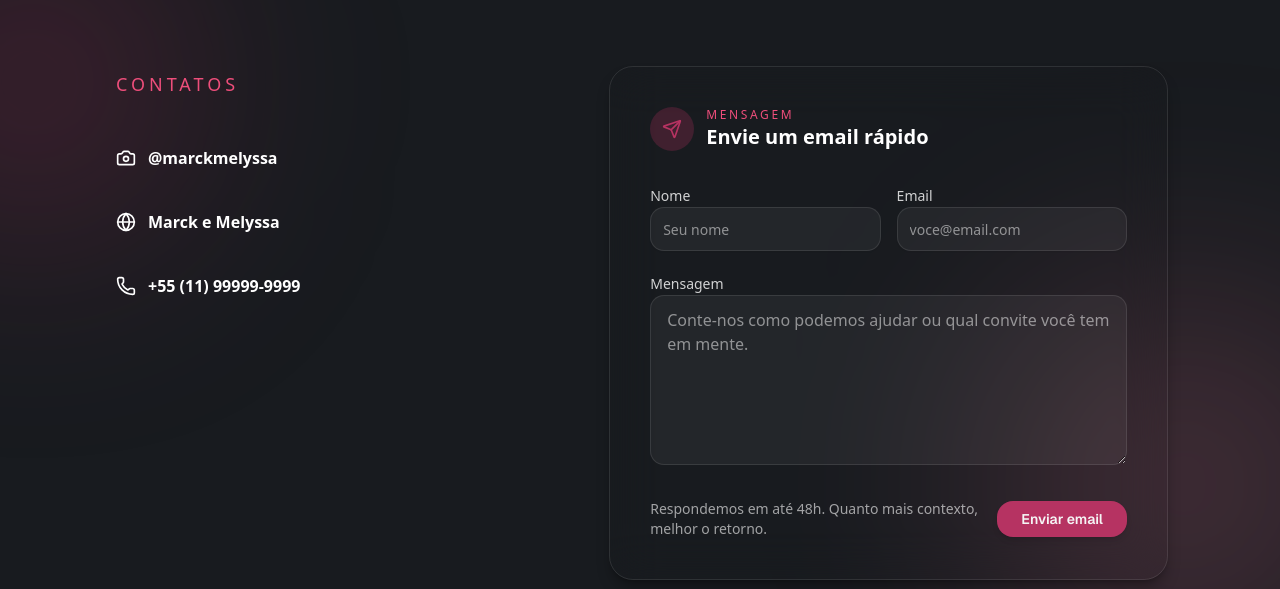
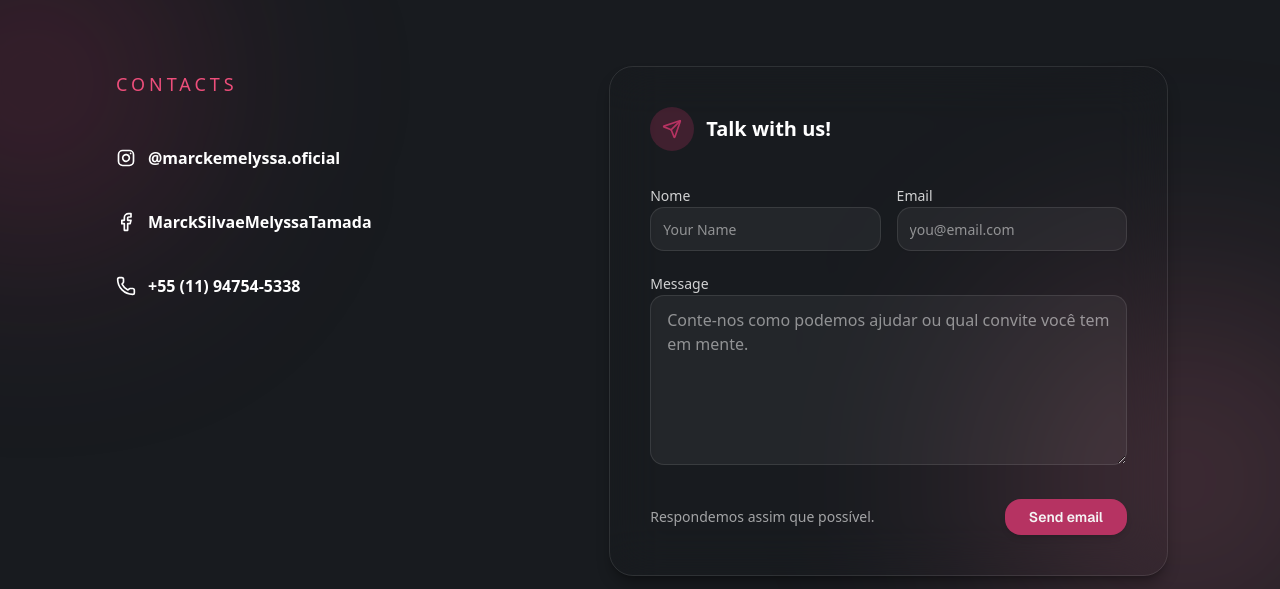
Before and after one commit to marckemelyssa/m-m, a Next.js app: page /contact in a window 1280 px wide. Shown: the part 142-731 px from the top of the page. Built offline with nearby package versions, Linux system fonts and the light colour scheme; no server answers.

Commit message:
fixing email and social media

```diff
--- a/src/app/(public)/contact/page.tsx
+++ b/src/app/(public)/contact/page.tsx
@@ -2,27 +2,63 @@
 
 import { FormEvent } from "react";
 import { motion } from "framer-motion";
-import { Camera, Globe, Phone, Send } from "lucide-react";
+import { Phone, Send } from "lucide-react";
 
 import { CustomButton } from "@/components/common/custom-button";
 import { Input } from "@/components/ui/input";
 
 const contactEmail = "hello@marckmelyssa.com";
-const contactPhone = "+55 (11) 99999-9999";
-const contactPhoneHref = "tel:+5511999999999";
+const contactPhone = "+55 (11) 94754-5338";
+const contactPhoneHref = "tel:+5511947545338";
+
+function InstagramLogo(props: React.SVGProps<SVGSVGElement>) {
+  return (
+    <svg
+      viewBox="0 0 24 24"
+      fill="none"
+      stroke="currentColor"
+      strokeWidth={2}
+      strokeLinecap="round"
+      strokeLinejoin="round"
+      aria-hidden="true"
+      {...props}
+    >
+      <rect x="3" y="3" width="18" height="18" rx="5" />
+      <path d="M16 11.37A4 4 0 1 1 12.63 8 4 4 0 0 1 16 11.37Z" />
+      <line x1="17.5" y1="6.5" x2="17.51" y2="6.5" />
+    </svg>
+  );
+}
+
+function FacebookLogo(props: React.SVGProps<SVGSVGElement>) {
+  return (
+    <svg
+      viewBox="0 0 24 24"
+      fill="none"
+      stroke="currentColor"
+      strokeWidth={2}
+      strokeLinecap="round"
+      strokeLinejoin="round"
+      aria-hidden="true"
+      {...props}
+    >
+      <path d="M18 2h-3a5 5 0 0 0-5 5v3H7v4h3v8h4v-8h3l1-4h-4V7a1 1 0 0 1 1-1h3Z" />
+    </svg>
+  );
+}
 
 const contactEntries = [
   {
     label: "Instagram",
-    value: "@marckmelyssa",
+    value: "@marckemelyssa.oficial",
     href: "https://www.instagram.com/marckemelyssa.oficial/",
-    icon: Camera,
+    icon: InstagramLogo,
   },
   {
     label: "Facebook",
-    value: "Marck e Melyssa",
+    value: "MarckSilvaeMelyssaTamada",
     href: "https://www.facebook.com/MarckSilvaeMelyssaTamada/",
-    icon: Globe,
+    icon: FacebookLogo,
   },
   {
     label: "Telefone",
@@ -69,7 +105,7 @@ export default function ContactPage() {
                 <div className="relative h-full p-2 sm:p-1 flex flex-col gap-12">
                   <div className="space-y-2">
                     <p className="text-lg uppercase tracking-[0.22em] text-[var(--ds-primary-2)]">
-                      Contatos
+                      Contacts
                     </p>
                   </div>
 
@@ -105,8 +141,7 @@ export default function ContactPage() {
                         <Send className="h-5 w-5 text-[var(--ds-primary-3)]" />
                       </div>
                       <div>
-                        <p className="text-xs uppercase tracking-[0.22em] text-[var(--ds-primary-2)]">Mensagem</p>
-                        <h2 className="text-xl font-semibold text-white">Envie um email rápido</h2>
+                        <h2 className="text-xl font-semibold text-white">Talk with us!</h2>
                       </div>
                     </div>
                   </div>
@@ -118,7 +153,7 @@ export default function ContactPage() {
                         <Input
                           id="name"
                           name="name"
-                          placeholder="Seu nome"
+                          placeholder="Your Name"
                           className="h-11 rounded-xl border-white/10 bg-white/5 text-white placeholder:text-white/50 focus:border-[var(--ds-primary-2)] focus:ring-[var(--ds-primary-2)]/40"
                           required
                         />
@@ -129,15 +164,17 @@ export default function ContactPage() {
                           id="email"
                           name="email"
                           type="email"
-                          placeholder="voce@email.com"
+                          placeholder="you@email.com"
                           className="h-11 rounded-xl border-white/10 bg-white/5 text-white placeholder:text-white/50 focus:border-[var(--ds-primary-2)] focus:ring-[var(--ds-primary-2)]/40"
                           required
                         />
                       </div>
                     </div>
 
-                    <div className="space-y-2">
-                      <label htmlFor="message" className="text-sm text-white/80">Mensagem</label>
+                    <div className="space-y-16">
+                      <label htmlFor="message" className="text-sm text-white/80">
+                        Message
+                      </label>
                       <textarea
                         id="message"
                         name="message"
@@ -150,10 +187,10 @@ export default function ContactPage() {
 
                     <div className="flex flex-col sm:flex-row sm:items-center sm:justify-between gap-4 pt-2">
                       <p className="text-sm text-white/60">
-                        Respondemos em até 48h. Quanto mais contexto, melhor o retorno.
+                        Respondemos assim que possível.
                       </p>
                       <CustomButton type="submit" className="px-6 py-4">
-                        Enviar email
+                        Send email
                       </CustomButton>
                     </div>
                   </form>
```
